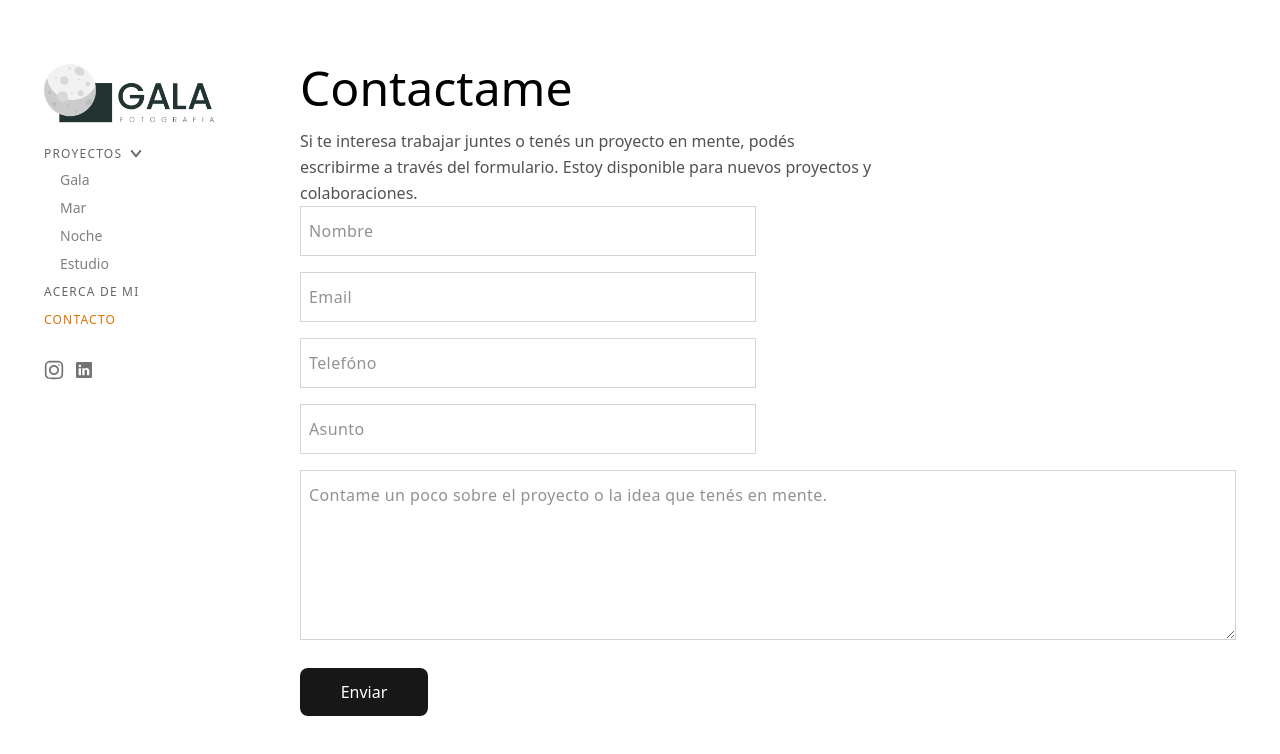
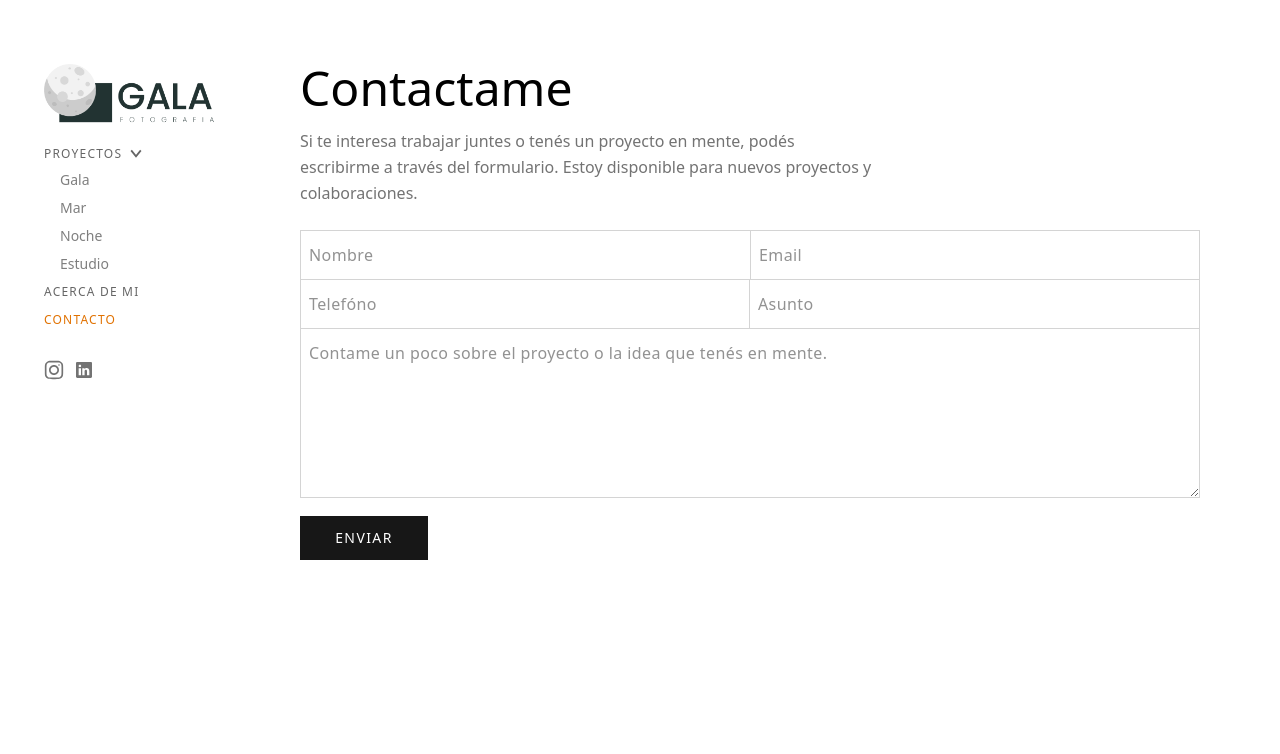
Before and after one commit to TrelawneyJourney/photo-2, a React (Vite) app: page /photo-2/contact in a window 1280 px wide. Shown: the top 754 px of the page. Built offline with nearby package versions, Linux system fonts and the light colour scheme.

Commit message:
add style form

```diff
--- a/src/components/contact/ContactForm.jsx
+++ b/src/components/contact/ContactForm.jsx
@@ -1,12 +1,9 @@
 export default function ContactForm() {
   return (
-    <form
-      action=""
-      method="post"
-      className="flex flex-col justify-center gap-2 md:gap-4 mt-8 md:mt-0"
-    >
-      <div className="grid grid-cols-1 md:grid-cols-2 gap-6">
-        <label for="name" className="font-light tracking-widest hidden">
+    <form action="" method="post" className="max-w-[900px] ">
+      <div className="grid grid-cols-2">
+        <div className="">
+          <label for="name" className="font-light tracking-widest sr-only">
             Nombre
           </label>
           <input
@@ -14,12 +11,12 @@ export default function ContactForm() {
             name="name"
             id="name"
             placeholder="Nombre"
-          className="w-full py-3 px-2 bg-transparent border border-neutral-300 text-neutral-800 font-light tracking-wide focus:outline-none focus:border-neutral-900 transition"
+            className="w-full py-3 px-2 bg-transparent border border-neutral-300 border-r-0 text-neutral-800 font-light tracking-wide focus:outline-none focus:border-neutral-900 transition"
           />
         </div>
 
-      <div className="grid grid-cols-1 md:grid-cols-2 gap-6">
-        <label for="email" className="font-light tracking-widest hidden">
+        <div className="">
+          <label for="email" className="font-light tracking-widest sr-only">
             Email
           </label>
           <input
@@ -31,8 +28,8 @@ export default function ContactForm() {
           />
         </div>
 
-      <div className="grid grid-cols-1 md:grid-cols-2 gap-6">
-        <label for="telefono" className="font-light tracking-widest hidden">
+        <div className="">
+          <label for="telefono" className="font-light tracking-widest sr-only">
             Telefóno
           </label>
           <input
@@ -40,12 +37,12 @@ export default function ContactForm() {
             name="telefono"
             id="telefono"
             placeholder="Telefóno"
-          className="w-full py-3 px-2 bg-transparent border border-neutral-300 text-neutral-800 font-light tracking-wide focus:outline-none focus:border-neutral-900 transition"
+            className="w-full py-3 px-2 bg-transparent border border-y-0 border-neutral-300 text-neutral-800 font-light tracking-wide focus:outline-none focus:border-neutral-900 transition"
           />
         </div>
 
-      <div className="grid grid-cols-1 md:grid-cols-2 gap-6">
-        <label for="telefono" className="font-light tracking-widest hidden">
+        <div className="">
+          <label for="asunto" className="font-light tracking-widest sr-only">
             Asunto
           </label>
           <input
@@ -53,12 +50,12 @@ export default function ContactForm() {
             name="asunto"
             id="asunto"
             placeholder="Asunto"
-          className="w-full py-3 px-2 bg-transparent border border-neutral-300 text-neutral-800 font-light tracking-wide focus:outline-none focus:border-neutral-900 transition"
+            className="w-full py-3 px-2 bg-transparent text-neutral-800 border-r border-neutral-300 font-light tracking-wide focus:outline-none focus:border-neutral-900 transition"
           />
         </div>
 
-      <div className="flex flex-col">
-        <label for="message" class="font-light tracking-widest hidden">
+        <div className="col-span-2">
+          <label for="message" class="font-light tracking-widest sr-only">
             Mensaje
           </label>
           <textarea
@@ -69,10 +66,11 @@ export default function ContactForm() {
             className="w-full py-3 px-2 bg-transparent border border-neutral-300 text-neutral-800 font-light tracking-wide focus:outline-none focus:border-neutral-900 transition"
           ></textarea>
         </div>
+      </div>
 
       <button
         type="submit"
-        className="self-start md:w-32 bg-neutral-900 text-white py-3 px-6 rounded-lg mt-3 hover:bg-neutral-500 transition ease-in-out duration-300"
+        className="md:w-32 bg-neutral-900 text-white text-sm tracking-widest uppercase py-3 px-8 mt-3 hover:bg-neutral-500 transition ease-in-out duration-300"
       >
         Enviar
       </button>
--- a/src/pages/Contact.jsx
+++ b/src/pages/Contact.jsx
@@ -3,14 +3,13 @@ import ContactForm from "../components/contact/ContactForm";
 export default function Contact() {
   return (
     <main>
-      <div>
-        <h1 className="text-4xl md:text-5xl">Contactame</h1>
-        <p className="mt-4 max-w-xl text-neutral-600 leading-relaxed">
-          Si te interesa trabajar juntes o tenés un proyecto en mente, podés
-          escribirme a través del formulario. Estoy disponible para nuevos
-          proyectos y colaboraciones.
-        </p>
-      </div>
+      <h1 className="text-4xl md:text-5xl mb-4">Contactame</h1>
+      <p className="mb-6 max-w-xl text-neutral-500 leading-relaxed">
+        Si te interesa trabajar juntes o tenés un proyecto en mente, podés
+        escribirme a través del formulario. Estoy disponible para nuevos
+        proyectos y colaboraciones.
+      </p>
+
       <ContactForm />
     </main>
   );
```
Lines whose indentation alone changed are shown as unchanged.
